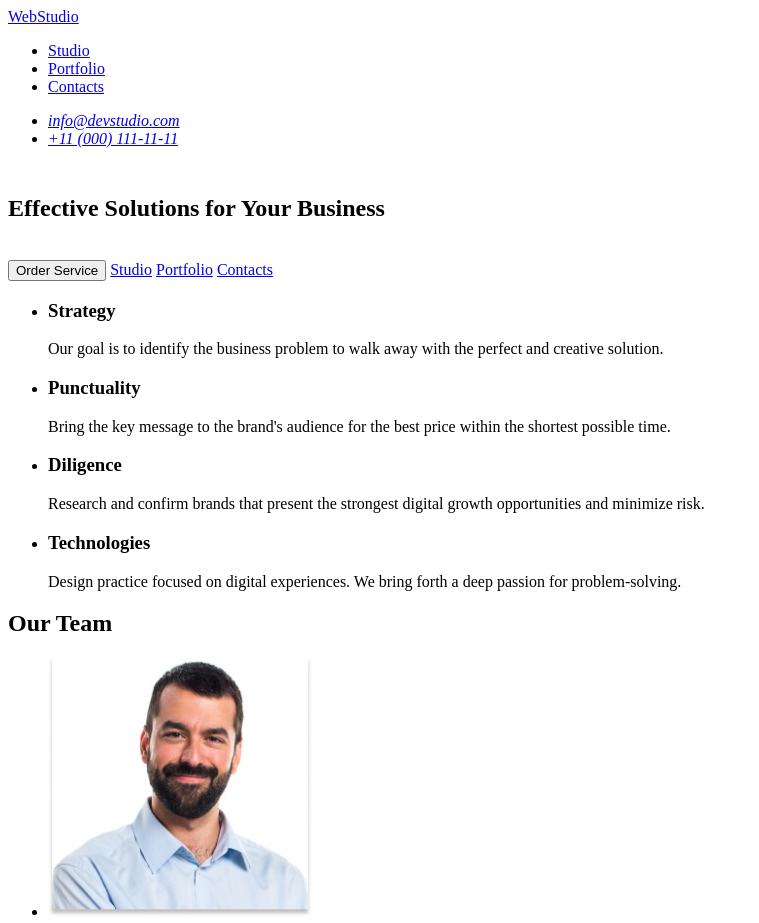
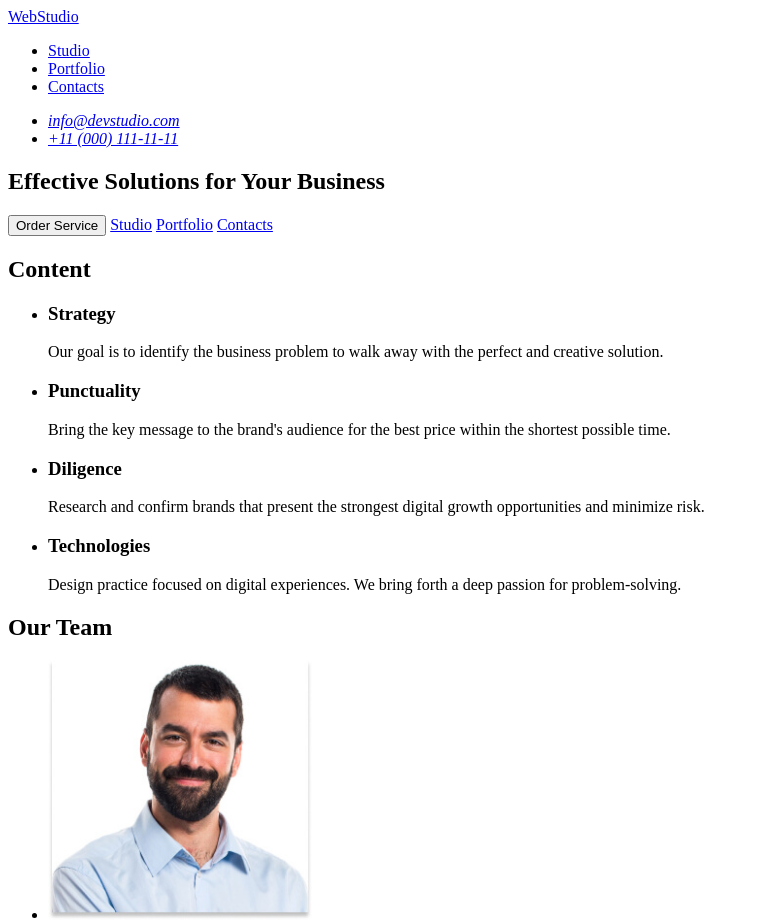
Before and after one commit to RomanMkrtumov/goit-markup-hw-0-1, a plain HTML site: page index.html in a window 1280 px wide. Shown: the top 923 px of the page, without its empty margins (0-759 px from the left). Drawn offline with Linux system fonts and the light colour scheme.

Commit message:
Lesson 1

```diff
--- a/index.html
+++ b/index.html
@@ -35,11 +35,11 @@
     <section>
 
       <h1>
-        <br>
+
         Effective Solutions
         for Your Business
       </h1>
-      <br>
+
       <button type="button">Order Service</button>
       <a href="Studio">Studio</a>
       <a href="Portfolio">Portfolio</a>
@@ -48,6 +48,7 @@
     </section>
     <!-- Four needs -->
     <section>
+      <h2>Content</h2>
       <ul>
         <li>
           <h3>Strategy</h3>
```
Also changed, not shown: images/Logo.png (deleted).
